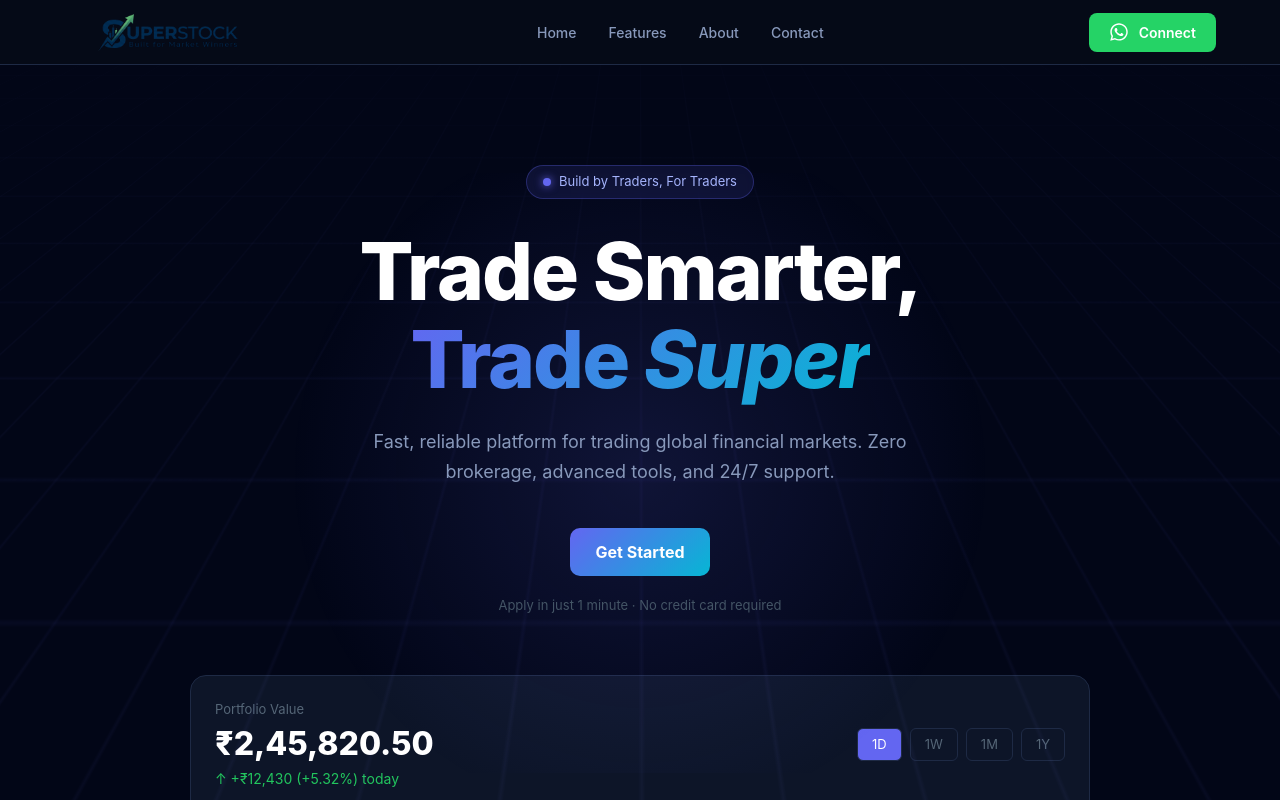
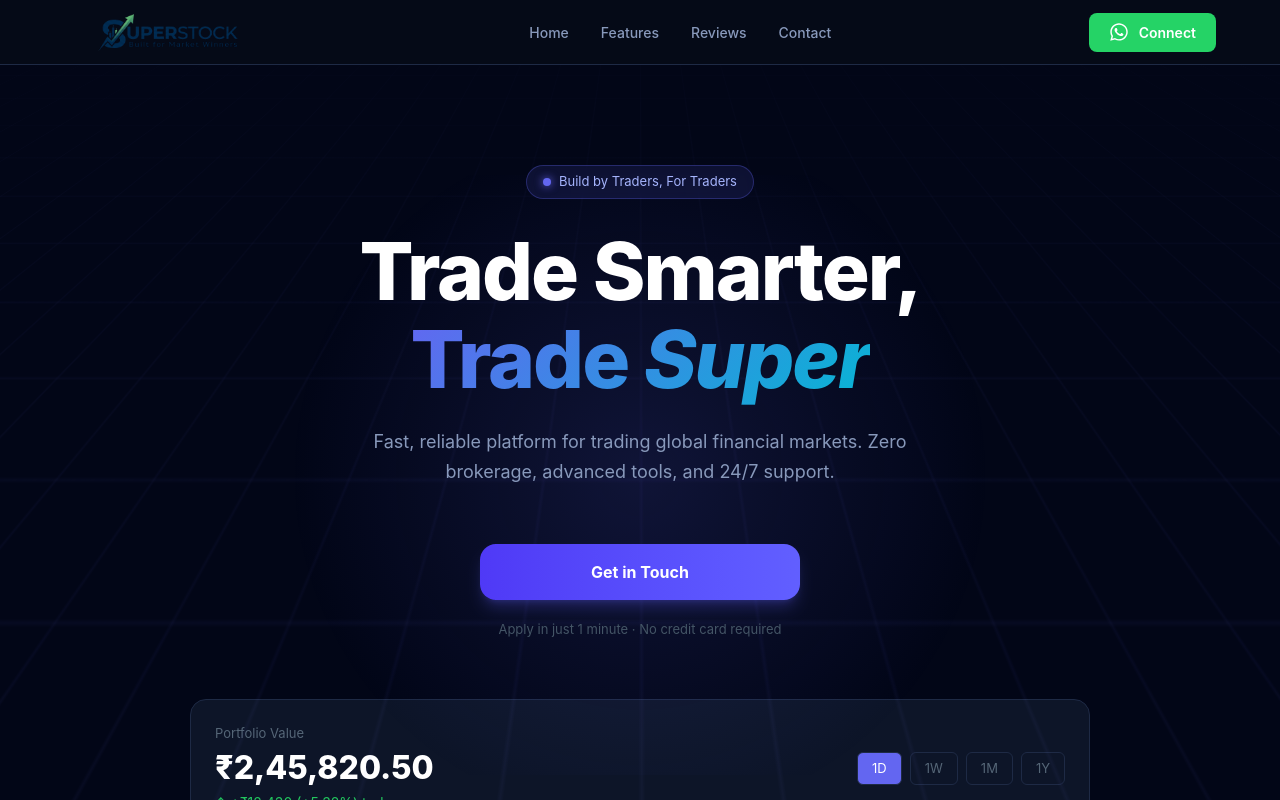
Before and after one commit to kartavya21-dot/Trade_Web_App, a React (Vite) app: page / in a window 1280 px wide. Shown: the top 800 px of the page. Built offline with nearby package versions, Linux system fonts and the light colour scheme.

Commit message:
Added form

```diff
--- a/src/components/Hero.jsx
+++ b/src/components/Hero.jsx
@@ -1,3 +1,5 @@
+import { motion } from 'framer-motion';
+
 export default function Hero({ markets }) {
   return (
     <section
@@ -107,8 +109,8 @@ export default function Hero({ markets }) {
               WebkitTextFillColor: "transparent",
             }}
           >
-            Trade <span style={{fontStyle: "italic"}}>Super</span>
-        </span>
+            Trade <span style={{ fontStyle: "italic" }}>Super</span>
+          </span>
         </h1>
         <p
           style={{
@@ -130,20 +132,13 @@ export default function Hero({ markets }) {
             flexWrap: "wrap",
           }}
         >
-          <button
-            style={{
-              padding: "12px 25px",
-              borderRadius: 10,
-              border: "none",
-              background: "linear-gradient(135deg, #6366f1, #06b6d4)",
-              color: "#fff",
-              fontSize: 16,
-              fontWeight: 700,
-              cursor: "pointer",
-            }}
+          <motion.button
+            whileHover={{ scale: 1.02 }}
+            whileTap={{ scale: 0.98 }}
+            className="w-80 py-4 bg-gradient-to-r from-indigo-600 to-indigo-500 text-white font-bold rounded-2xl shadow-lg shadow-indigo-500/25 hover:shadow-indigo-500/40 transition-all mt-4"
           >
-            Get Started
-          </button>
+            Get in Touch
+          </motion.button>
         </div>
         <p style={{ fontSize: 13, color: "#445566", marginTop: 20 }}>
           Apply in just 1 minute · No credit card required
--- a/src/components/Navbar.jsx
+++ b/src/components/Navbar.jsx
@@ -19,7 +19,7 @@ function useIsMobile(breakpoint = 768) {
 }
 
 /* ─── NAVBAR ─── */
-const NAV_LINKS = ["Home", "Features", "About", "Contact"];
+const NAV_LINKS = ["Home", "Features", "Reviews", "Contact"];
 
 export default function Navbar() {
   const [menuOpen, setMenuOpen] = useState(false);
--- a/src/components/Reviews.jsx
+++ b/src/components/Reviews.jsx
@@ -34,7 +34,7 @@ const REVIEWS = [
 
 export default function Reviews() {
   return (
-    <section className="relative py-24 bg-[#020617] overflow-hidden">
+    <section id='reviews' className="relative py-24 bg-[#020617] overflow-hidden">
       {/* Background decoration to match your other sections */}
       <div className="absolute top-0 left-1/4 w-px h-full bg-gradient-to-b from-transparent via-indigo-500/20 to-transparent" />
 
--- a/src/index.css
+++ b/src/index.css
@@ -3,3 +3,7 @@
 html {
     scroll-behavior: smooth;
 }
+
+button {
+    cursor: pointer;
+}
```
